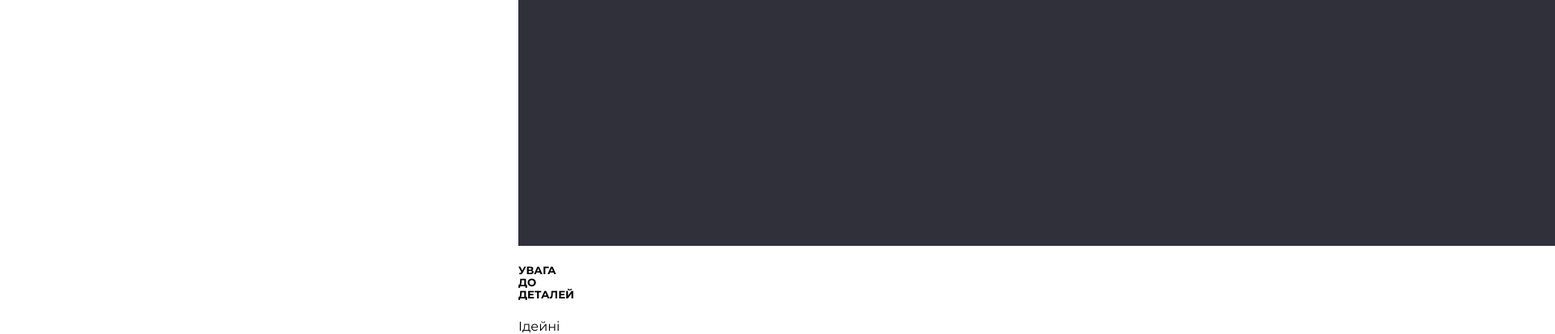
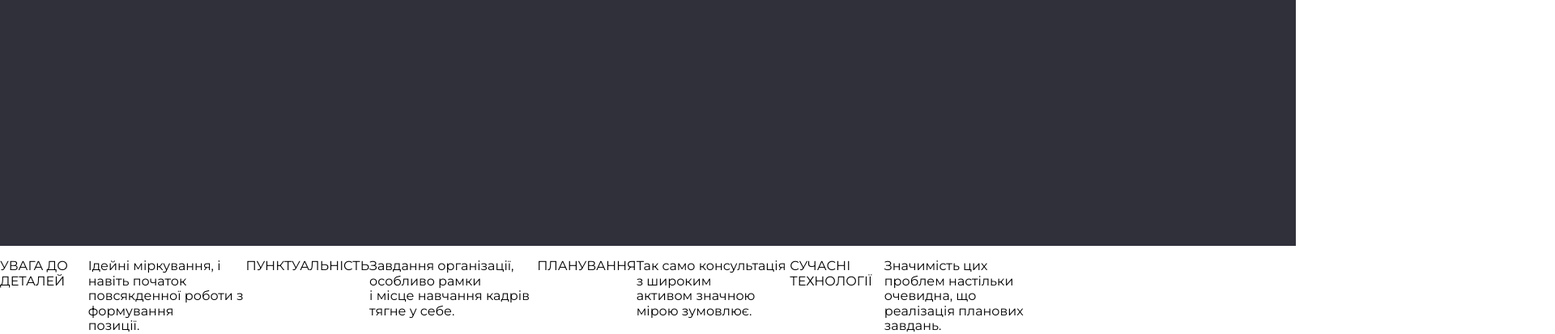
Before and after one commit to Tyberium1/WebStudio, a plain HTML site: page index.html in a window 1280 px wide. Shown: the part 197-610 px from the top of the page at 81% size, 1920 px wide, since content can reach past the window. Drawn offline with nearby package versions, Linux system fonts and the light colour scheme; files that its build step writes are made by us from their sources.

Commit message:
flex-box

```diff
--- a/index.html
+++ b/index.html
@@ -5,7 +5,8 @@
     <meta name="viewport" content="width=device-width, initial-scale=1.0">
     <title>Document</title>
     <link rel="stylesheet"href="https://cdnjs.cloudflare.com/ajax/libs/modern-normalize/1.0.0/modern-normalize.min.css">
-    <link rel="stylesheet" href="/style.css">
+    <link rel="stylesheet" href="/style/normalize.css">
+    <link rel="stylesheet" href="/style/style.css">
     <link rel="preconnect" href="https://fonts.googleapis.com">
 <link rel="preconnect" href="https://fonts.gstatic.com" crossorigin>
 <link href="https://fonts.googleapis.com/css2?family=Kaushan+Script&family=Montserrat:ital,wght@0,100..900;1,100..900&family=Raleway:ital,wght@0,100..900;1,100..900&display=swap" rel="stylesheet">
@@ -28,13 +29,13 @@
     </header>
     <main>
      <div class="description">
-     <h5>УВАГА ДО ДЕТАЛЕЙ</h5>
+     <p>УВАГА ДО ДЕТАЛЕЙ</p>
     <p>Ідейні міркування, і навіть початок <br> повсякденної роботи з формування <br> позиції.</p>
-    <h5>ПУНКТУАЛЬНІСТЬ</h5>
+    <p>ПУНКТУАЛЬНІСТЬ</p>
     <p>Завдання організації, особливо рамки <br> і місце навчання кадрів тягне у себе.</p>
-    <h5>ПЛАНУВАННЯ</h5>
+    <p>ПЛАНУВАННЯ</p>
     <p>Так само консультація з широким <br> активом значною мірою зумовлює.</p>
-    <h5>СУЧАСНІ ТЕХНОЛОГІЇ</h5>
+    <p>СУЧАСНІ ТЕХНОЛОГІЇ</p>
     <p>Значимість цих проблем настільки <br> очевидна, що реалізація планових <br> завдань.</p>
     </div>
     <div>
--- a/style/style.css
+++ b/style/style.css
@@ -26,9 +26,6 @@
     color: white;
 
 
-
-}
-.description{
 
 }
 .work{
@@ -87,8 +84,8 @@ body{
     font-family: 'Montserrat', serif;
 
 }
-.container{
-    width: 217px;
-    margin: 0 auto;
-    padding: 0 207px 207px;
+
+.description{
+    display: flex;
+    flex-direction: row;
 }
```
